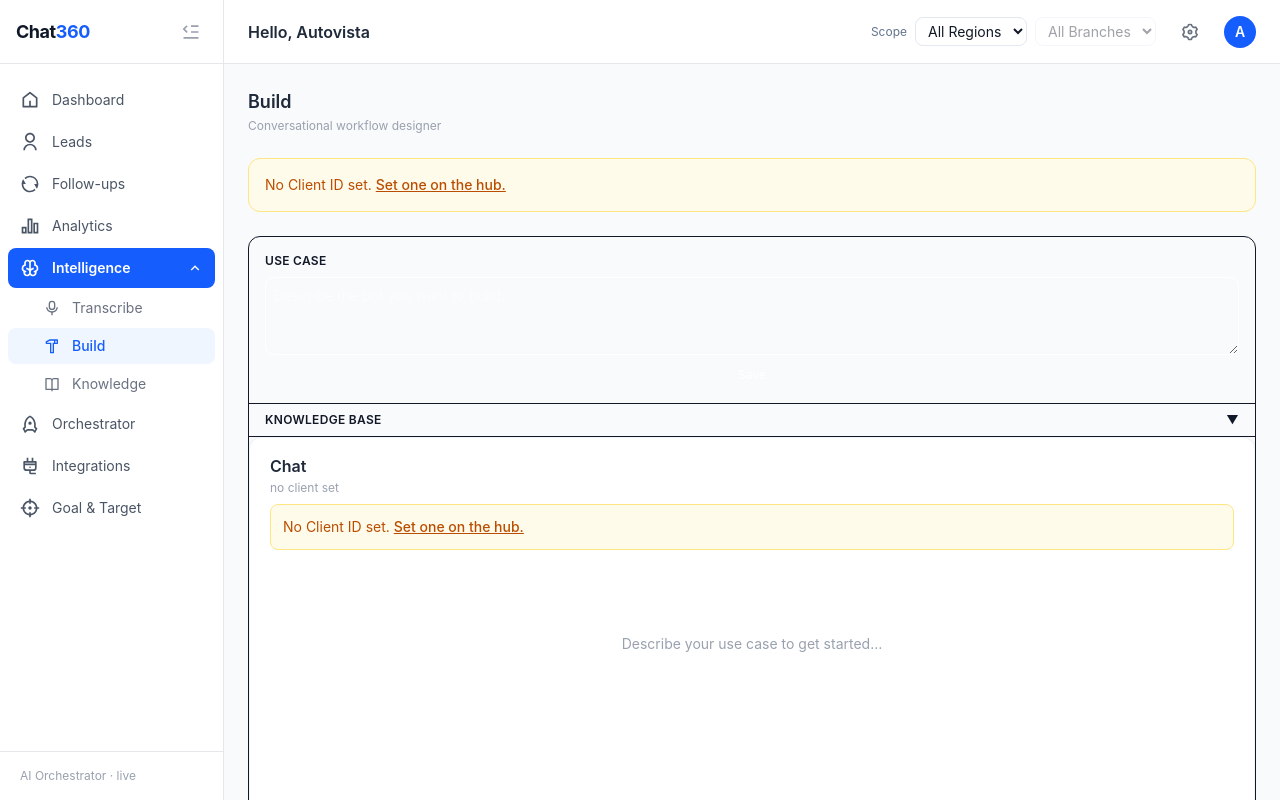
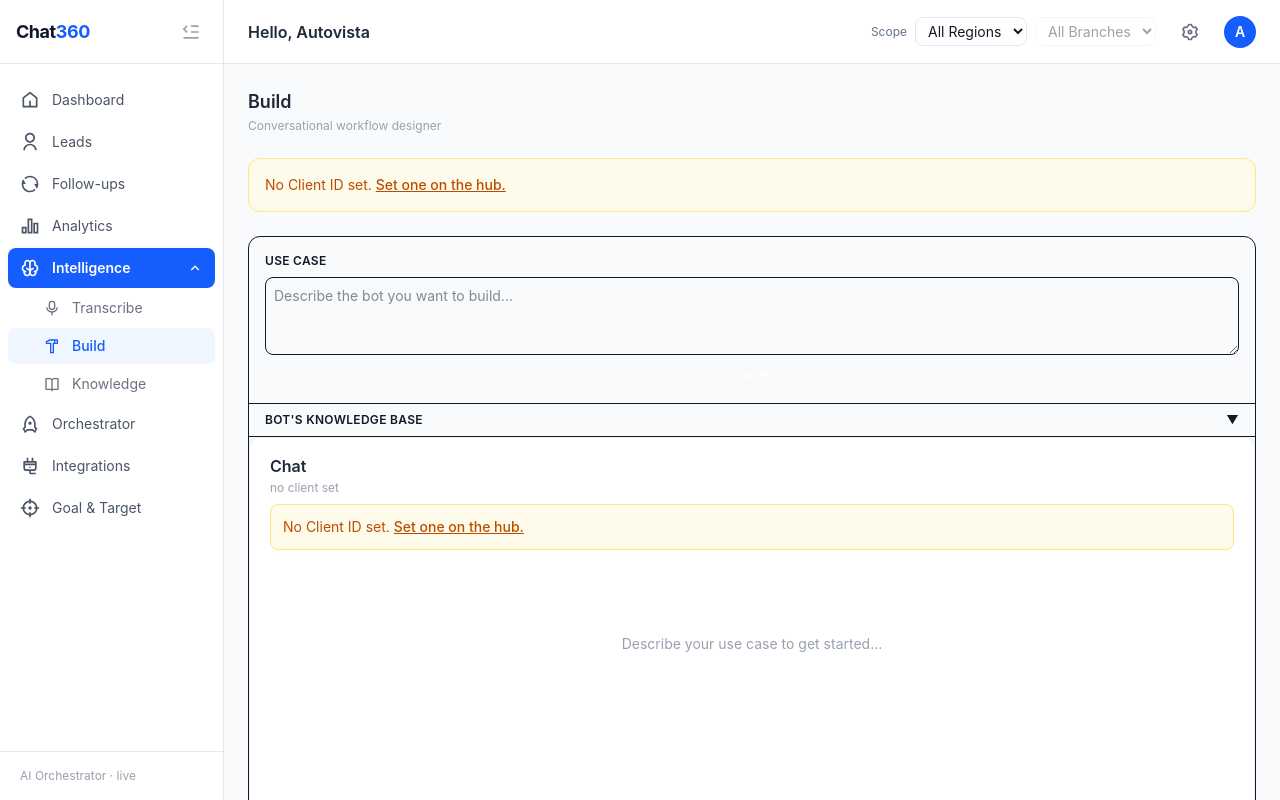
Before and after one commit to nestcub/agentic_voicebots_c360, a Next.js app in the folder dashboard/: page /intelligence/build in a window 1280 px wide. Shown: the top 800 px of the page. Built offline with nearby package versions, Linux system fonts and the light colour scheme.

Commit message:
fix build-page: black text in textareas, rename KB to Bot's Knowledge Base

```diff
--- a/dashboard/app/intelligence/build/page.tsx
+++ b/dashboard/app/intelligence/build/page.tsx
@@ -126,7 +126,7 @@ export default function BuildPage() {
           <div className="flex flex-col gap-2 p-4 border-b border-white/10">
             <label className="text-xs font-semibold text-white/50 uppercase tracking-wide">Use Case</label>
             <textarea
-              className="w-full rounded-lg bg-white/5 border border-white/10 text-sm text-white placeholder-white/30 p-2 resize-none focus:outline-none focus:border-white/30"
+              className="w-full rounded-lg bg-white/5 border border-white/10 text-sm text-black placeholder-gray-400 p-2 resize-none focus:outline-none focus:border-white/30"
               rows={3}
               placeholder="Describe the bot you want to build..."
               value={useCase}
@@ -146,13 +146,13 @@ export default function BuildPage() {
               onClick={() => setKbOpen(o => !o)}
               className="w-full flex items-center justify-between px-4 py-2 text-xs font-semibold text-white/50 uppercase tracking-wide hover:text-white/70 transition"
             >
-              <span>Knowledge Base</span>
+              <span>Bot&apos;s Knowledge Base</span>
               <span>{kbOpen ? "▲" : "▼"}</span>
             </button>
             {kbOpen && (
               <div className="flex flex-col gap-2 px-4 pb-4">
                 <textarea
-                  className="w-full rounded-lg bg-white/5 border border-white/10 text-sm text-white placeholder-white/30 p-2 resize-none focus:outline-none focus:border-white/30"
+                  className="w-full rounded-lg bg-white/5 border border-white/10 text-sm text-black placeholder-gray-400 p-2 resize-none focus:outline-none focus:border-white/30"
                   rows={6}
                   placeholder="Paste FAQs, pricing, scripts, escalation contacts..."
                   value={kbContent}
```
